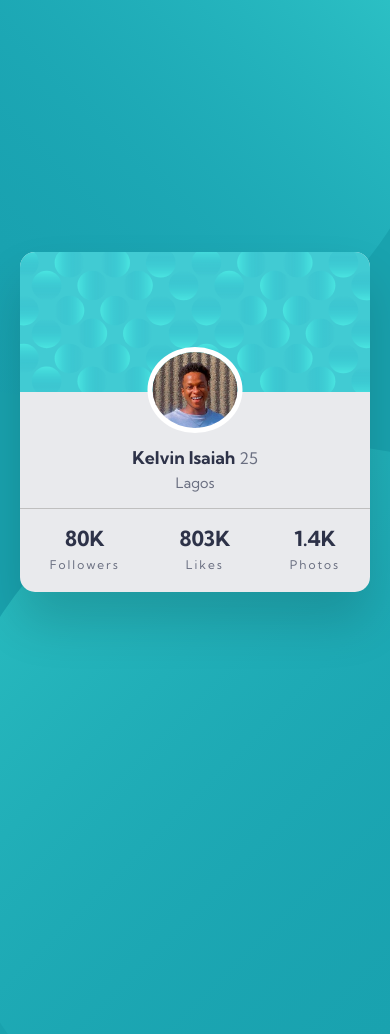
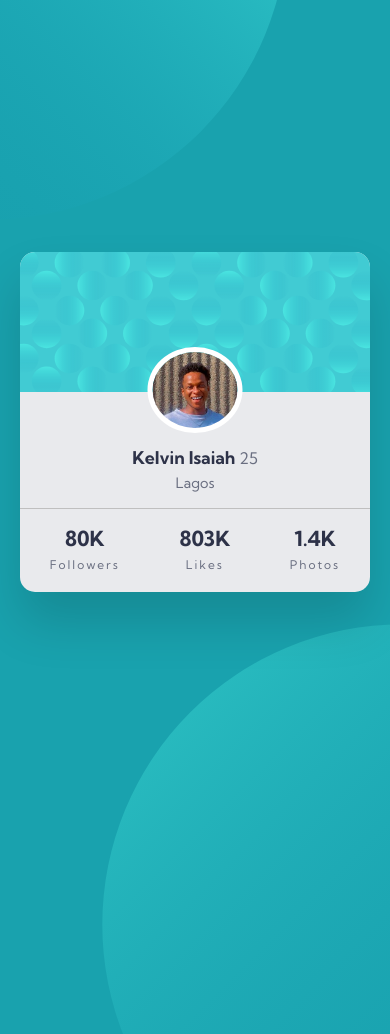
Before and after one commit to Vinnykellsx/Profile-card, a plain HTML site: page index.html in a window 390 px wide. Shown: the top 1034 px of the page. Drawn offline with Linux system fonts and the light colour scheme.

Commit message:
save first mobile draft

```diff
--- a/index.css
+++ b/index.css
@@ -109,3 +109,30 @@ body {
   letter-spacing: 2px;
   margin-top: 0.35rem;
 }
+
+@media (max-width: 430px) {
+  body{
+    display: grid;
+    place-items: center;
+    overflow: hidden;
+  }
+
+  .bg {
+    width: 600px;
+  }
+
+  .bg-top {
+    top: -45vh;
+    left: -80vw;
+  }
+
+  .bg-bottom {
+    bottom: -45vh;
+    right: -80vw;
+  }
+
+  /* 4️⃣ Tighten text spacing (optional but nice) */
+  .card-body {
+    padding-top: 65px;
+  }
+}
```
Also changed, not shown: design/desktop-design.jpg (deleted).
